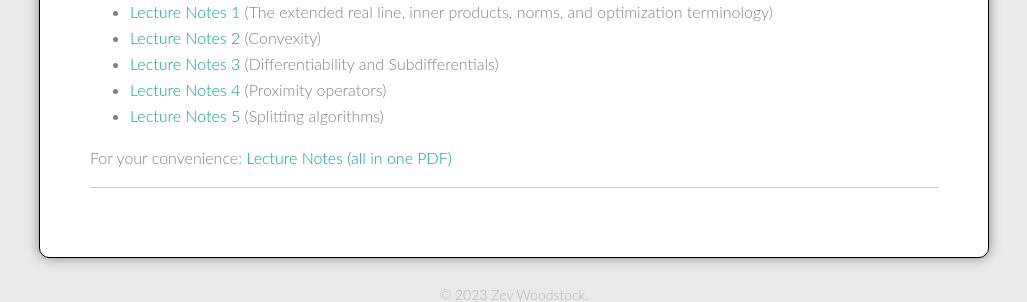
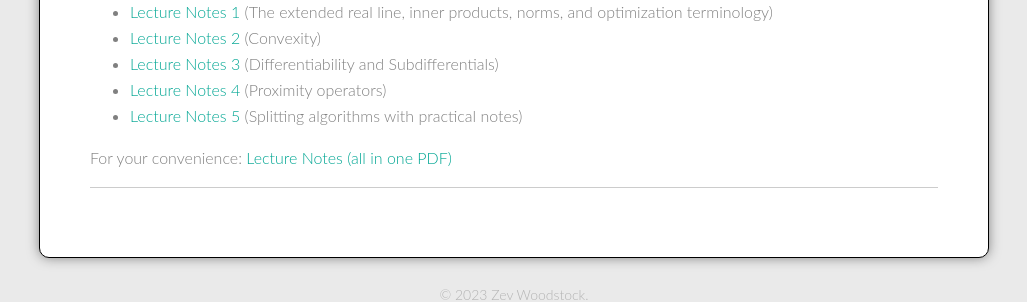
Before and after one commit to zevwoodstock/zevwoodstock.github.io, a Jekyll site: the page built from posts/_posts/2023-05-17-proxclass.md, in a window 1280 px wide. Shown: the part 781-1083 px from the top of the page, without its empty margins (126-1153 px from the left). Built offline with Jekyll 4.4.1, drawn with Linux system fonts in a browser that asks for light colours; some web fonts are replaced.

Commit message:
updated class notes

```diff
--- a/posts/_posts/2023-05-17-proxclass.md
+++ b/posts/_posts/2023-05-17-proxclass.md
@@ -39,8 +39,8 @@
 </li>
 <li>
  <a href="/media/publications/prox-notes-5.pdf">Lecture Notes 5</a>
-(Splitting algorithms)
+(Splitting algorithms with practical notes)
 </li>
 </ul>
 
-For your convenience: <a href="/media/publications/prox-notes-may25.pdf">Lecture Notes (all in one PDF)</a>
+For your convenience: <a href="/media/publications/prox-notes-may26.pdf">Lecture Notes (all in one PDF)</a>
```
Also changed, not shown: 7 other files.
